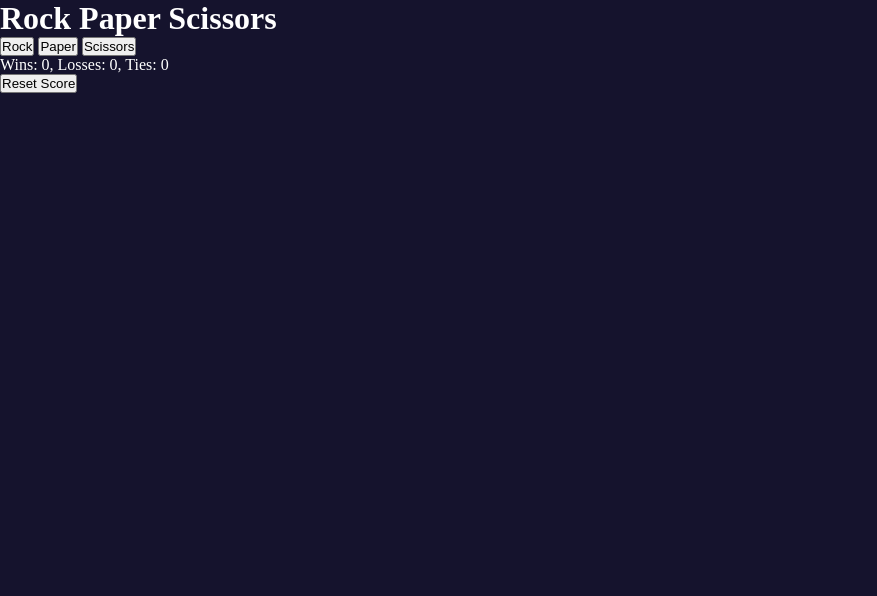
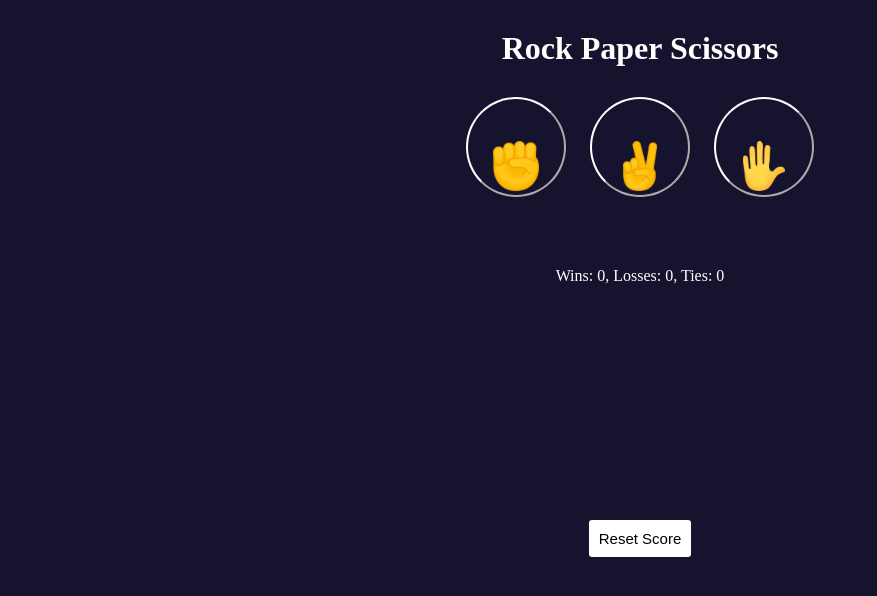
Before and after one commit to krishna-priya-b/RockPaperScissors, a plain HTML site: page index.html in a window 1280 px wide. Shown: the whole page, without its empty margins (0-877 px from the left). Drawn offline with Linux system fonts and the light colour scheme.

Commit message:
24-10-2023

```diff
--- a/index.html
+++ b/index.html
@@ -7,16 +7,33 @@
     <link rel="stylesheet" href="./style.css">
 </head>
 <body>
-    <h1>Rock Paper Scissors</h1>
-    <button onclick= "game('Rock')">Rock</button>
-    <button onclick= "game('Paper')">Paper</button>
-    <button onclick= "game('Scissors')">Scissors</button>
+    <main>
+        <div class="container">
+            <h1>Rock Paper Scissors</h1>
+            <div>
+                <button onclick= "game('Rock')" class="move-button">
+                    <img src="./images/rock.png" class="hand-img" calt="rock">
+                </button>
+                <button onclick= "game('Paper')" class="move-button">
+                    <img src="./images/paper.png" class="hand-img" alt="paper">
+                </button>
+                <button onclick= "game('Scissors')" class="move-button">
+                    <img src="./images/scissors.png" class="hand-img" alt="scissors">
+                </button>
+            </div>
 
-    <p class="result"></p>
-    <p class="moves"></p>
-    <p class="score"></p>
 
-    <button onclick= "reset()">Reset Score</button>
+            <p class="moves moves-style"></p>
+            <p class="result"></p>
+            <p class="score"></p>
+        </div>
+        <div class="reset-btn">
+            <button onclick= "reset()" class="btn-reset">Reset Score</button>
+        </div>
+    </main>
+
+
+
 
     <script src="./script.js"></script>
 </body>
--- a/script.js
+++ b/script.js
@@ -62,7 +62,7 @@ function game(myClick){
    updateScore();
 
    document.querySelector('.result').innerHTML= result;
-   document.querySelector('.moves').innerHTML= `You: ${myClick}, Computer: ${computerMove}`;
+   document.querySelector('.moves').innerHTML= `You: <img src="./images/${myClick}.png" class="result-hand-img" alt="paper"> Computer: <img src="./images/${computerMove}.png" class="result-hand-img" alt="paper">`;
 
 
 }
--- a/style.css
+++ b/style.css
@@ -1,9 +1,61 @@
 *{
-    margin: 0;
+    margin: 10px;
     padding: 0;
     box-sizing: border-box;
 }
 body{
     background-color: rgb(21, 19, 45);
     color: white;
+    height: 100%;
+    overflow: hidden;
 }
+main{
+    height: 100vh;
+}
+.container{
+    height: 60%;
+    display: flex;
+    flex-direction: column;
+    align-items: center;
+}
+.move-button{
+    background-color: transparent;
+    border-color: white;
+    border-radius: 50%;
+    font-size: 100px;
+    cursor: pointer;
+    width: 100px;
+    height: 100px;
+    overflow: hidden;
+}
+
+.result{
+    font-size: 45px;
+    font-weight: bold;
+}
+.btn-reset{
+    background-color: white;
+    border: none;
+    font-size: 15px;
+    padding: 10px;
+    cursor: pointer;
+    border-radius: 3px;
+}
+
+.hand-img{
+    height: 50px;
+    margin: auto;
+}
+.result-hand-img{
+    height: 40px;
+}
+
+.moves-style{
+    display: flex;
+    align-items: center;
+}
+
+.reset-btn{
+    display: flex;
+    justify-content: center;
+}
```
Also changed, not shown: images/paper.png (added), images/rock.png (added), images/scissors.png (added).
